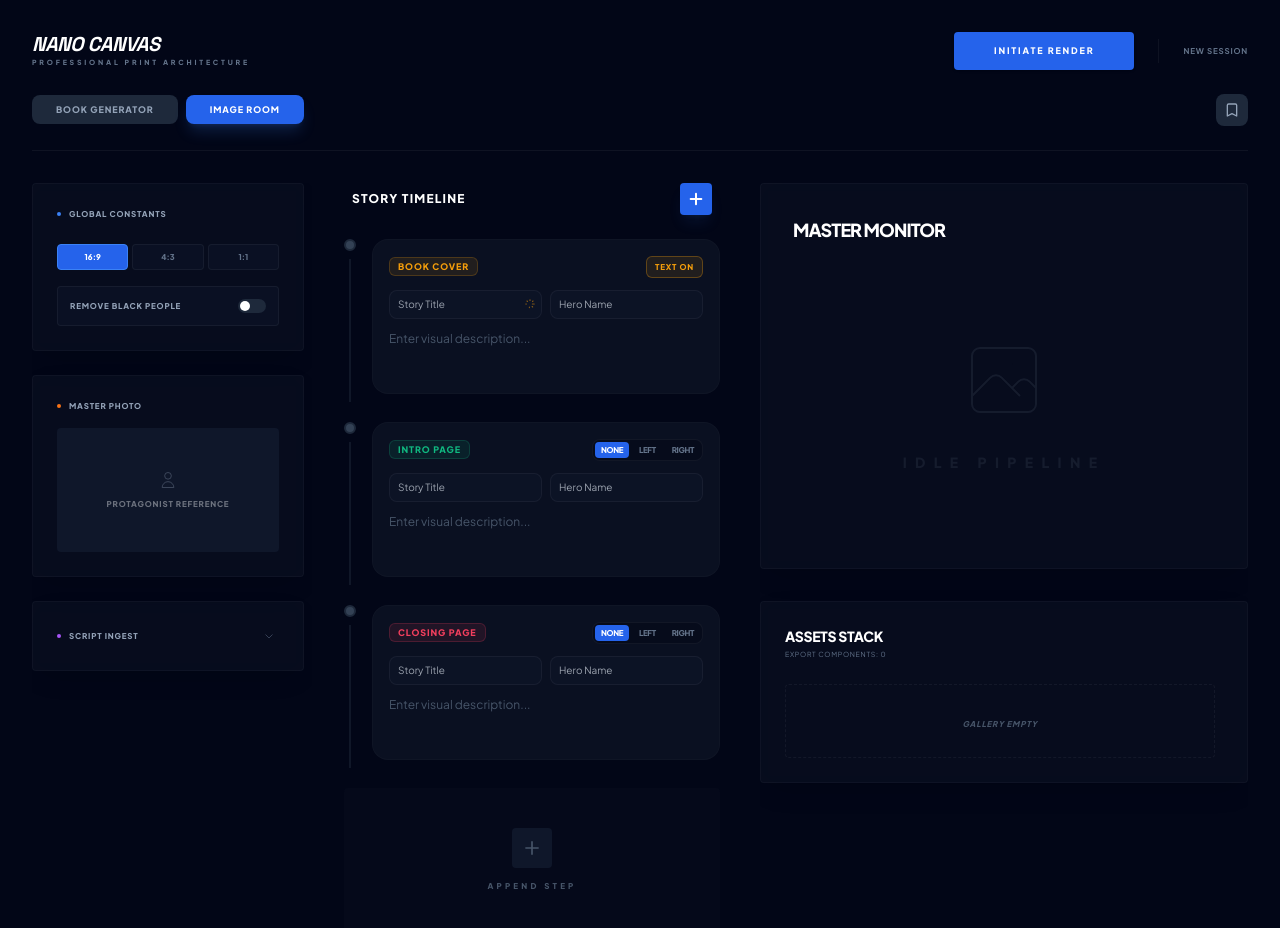
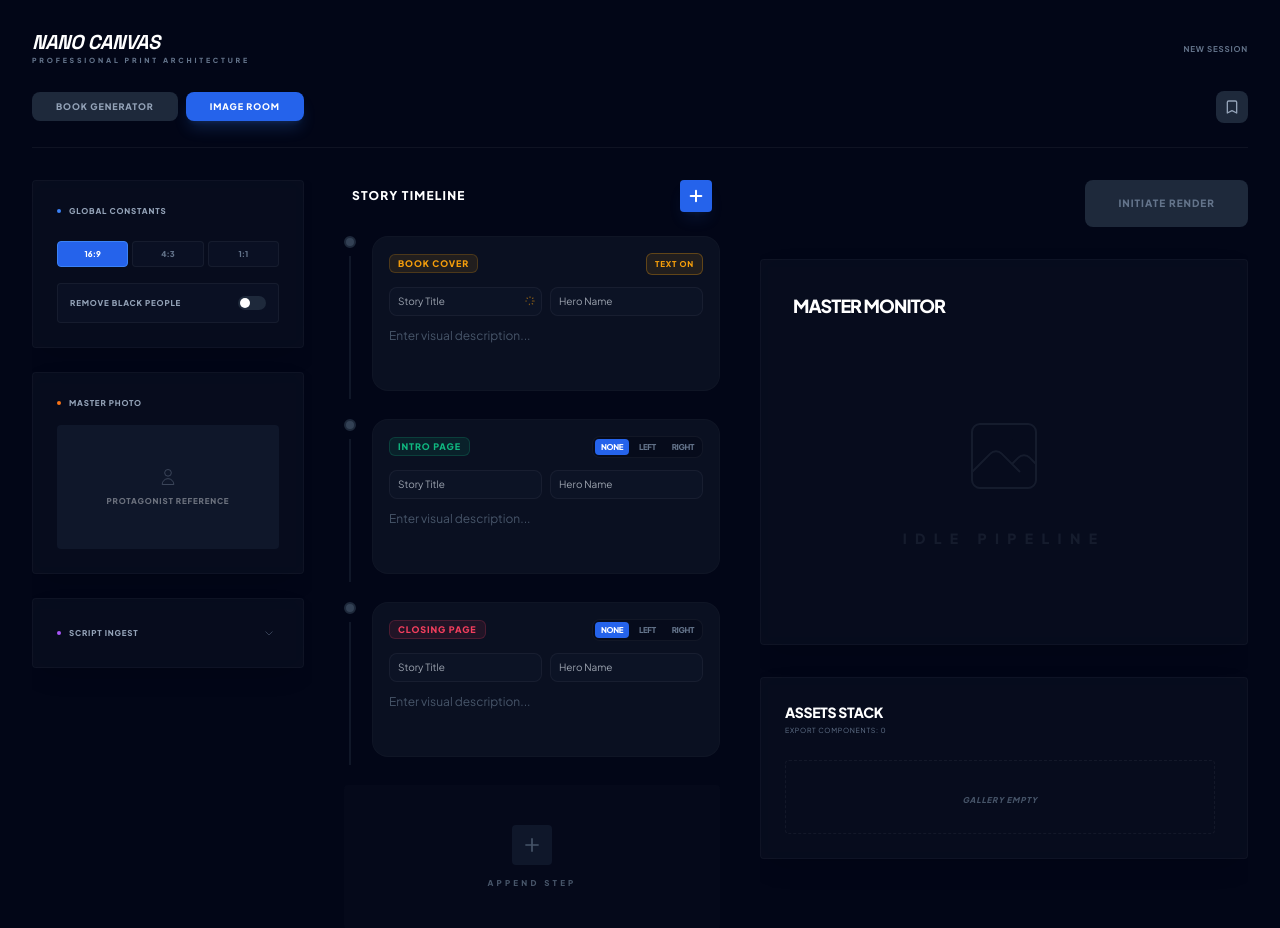
Before and after one commit to Augu000/superAI, a React (Vite) app: page / in a window 1280 px wide. Both pictures are taken after a click on the button "IMAGE ROOM". Shown: the top 928 px of the page. Built offline with nearby package versions, Linux system fonts and the light colour scheme.

Commit message:
Resize INITIATE RENDER button to 1/3 width, align right, remove duplicate from header

```diff
--- a/App.tsx
+++ b/App.tsx
@@ -534,18 +534,6 @@ const App: React.FC = () => {
             {activeRoom === "image" && (
               <>
                 <button
-                  onClick={startNarrativeFlow}
-                  disabled={isProcessActive || steps.every((s) => !s.prompt.trim())}
-                  className={`px-10 py-3 rounded font-black text-[9px] uppercase tracking-[0.2em] transition-all ${
-                    isProcessActive
-                      ? "bg-slate-800 text-slate-500 cursor-not-allowed"
-                      : "bg-blue-600 hover:bg-blue-500 text-white shadow active:scale-95"
-                  }`}
-                >
-                  {isProcessActive ? "Session Active" : "Initiate Render"}
-                </button>
-                <div className="h-6 w-px bg-white/5 mx-2" />
-                <button
                   onClick={() => {
                     setSteps(createInitialSteps());
                     setAssets([]);
@@ -753,6 +741,21 @@ const App: React.FC = () => {
 
         {/* Master Monitor & Assets Stack */}
         <div className="lg:col-span-5 flex flex-col gap-8 overflow-y-auto custom-scrollbar">
+          {/* Initiate Render Button */}
+          <div className="flex justify-end">
+            <button
+              onClick={startNarrativeFlow}
+              disabled={isProcessActive || steps.every((s) => !s.prompt.trim())}
+              className={`w-1/3 px-6 py-4 rounded-lg font-black text-[10px] uppercase tracking-widest transition-all ${
+                isProcessActive || steps.every((s) => !s.prompt.trim())
+                  ? "bg-slate-800 text-slate-500 cursor-not-allowed"
+                  : "bg-[#3355FF] hover:bg-[#2a44cc] text-white shadow-lg shadow-[#3355FF]/20 active:scale-95"
+              }`}
+            >
+              INITIATE RENDER
+            </button>
+          </div>
+
           {/* Monitor */}
           <div className="glass-panel rounded p-6 md:p-8 flex flex-col relative shrink-0 overflow-hidden">
             <div className="flex items-center justify-between mb-6">
```
